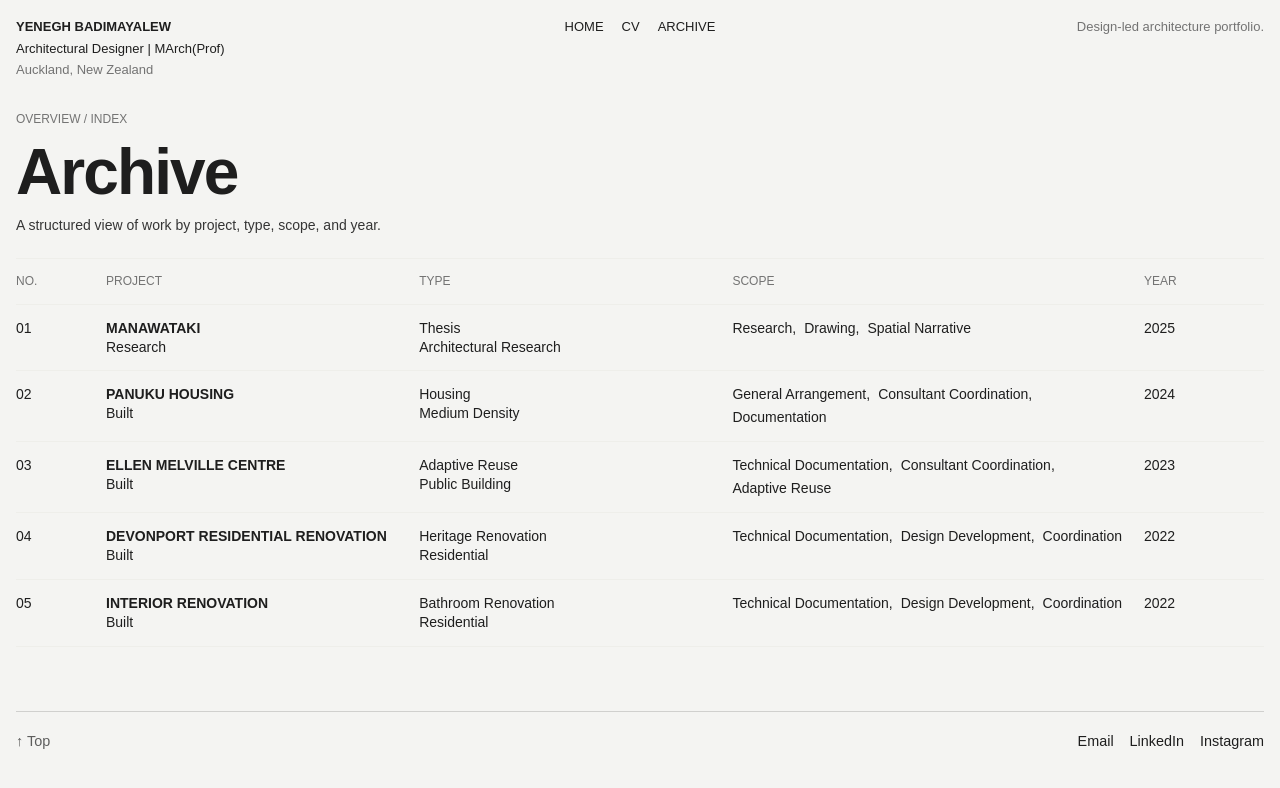
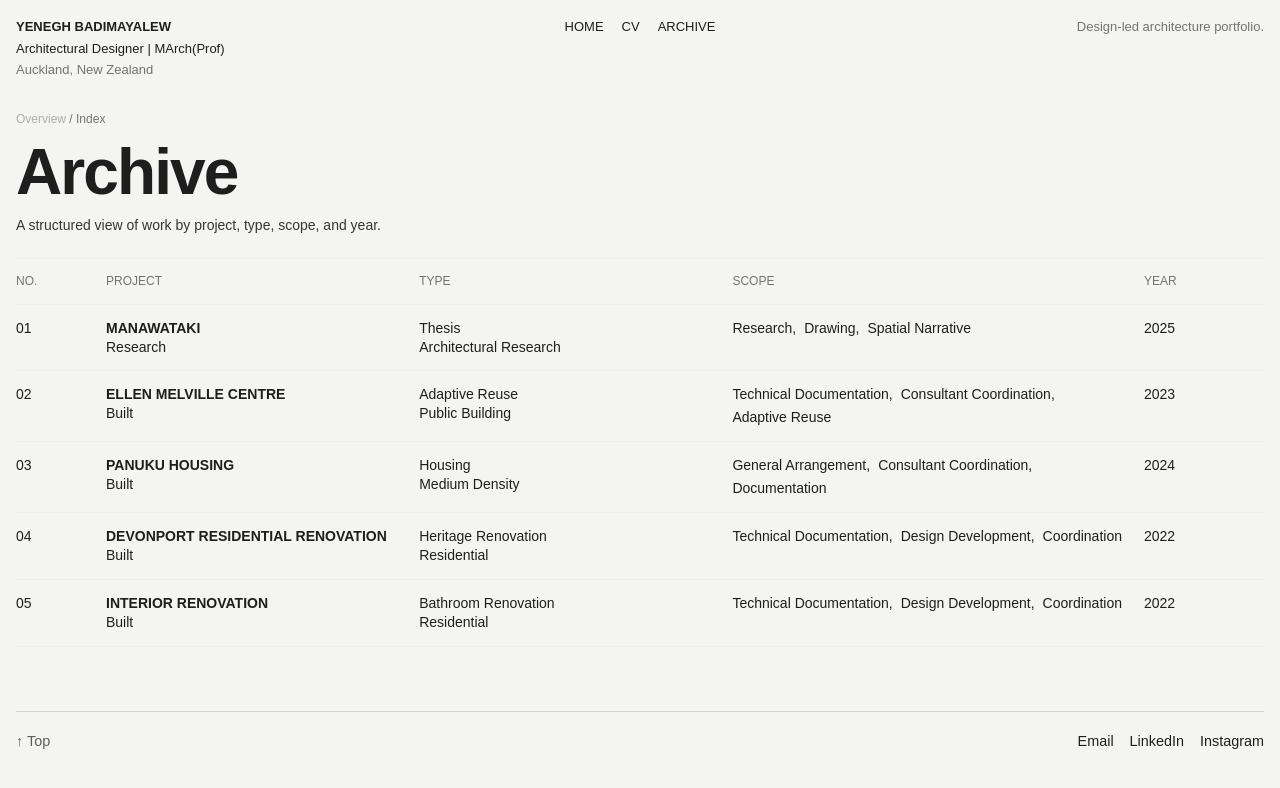
Before and after one commit to Yenegh/yenegh-portfolio, a Next.js app: page /archive in a window 1280 px wide. Shown: the top 788 px of the page. Built offline with nearby package versions, Linux system fonts and the light colour scheme.

Commit message:
Refine homepage and archive interactions with image-backed previews and archive overview

```diff
--- a/app/archive/page.tsx
+++ b/app/archive/page.tsx
@@ -1,16 +1,47 @@
+"use client";
+
+import { useState } from "react";
 import { ProjectTable } from "@/components/ProjectTable";
+import { ArchiveOverview } from "@/components/ArchiveOverview";
 import { projects } from "@/data/projects";
 
 export default function ArchivePage() {
+  const [view, setView] = useState<"index" | "overview">("index");
+
   return (
     <main>
-      <section style={{ paddingBottom: "24px" }}>
-        <p className="section-label">Overview / Index</p>
-        <h1 className="page-title">Archive</h1>
-        <p className="lead">A structured view of work by project, type, scope, and year.</p>
+      <section className="archive-header">
+        <div>
+          <p className="section-label">
+            <button
+              type="button"
+              className={`archive-view-toggle ${view === "overview" ? "is-active" : ""}`}
+              onClick={() => setView("overview")}
+            >
+              Overview
+            </button>
+            {" / "}
+            <button
+              type="button"
+              className={`archive-view-toggle ${view === "index" ? "is-active" : ""}`}
+              onClick={() => setView("index")}
+            >
+              Index
+            </button>
+          </p>
+
+          <h1 className="page-title">Archive</h1>
+          <p className="lead">
+            A structured view of work by project, type, scope, and year.
+          </p>
+        </div>
       </section>
 
-      <ProjectTable projects={projects} />
+      {view === "index" ? (
+        <ProjectTable projects={projects} />
+      ) : (
+        <ArchiveOverview projects={projects} />
+      )}
     </main>
   );
 }
--- a/app/globals.css
+++ b/app/globals.css
@@ -163,6 +163,107 @@ img {
 .project-title {
   font-weight: 600;
   text-transform: uppercase;
+}
+
+.archive-header {
+  padding-bottom: 24px;
+}
+
+.archive-view-toggle {
+  border: none;
+  background: transparent;
+  padding: 0;
+  margin: 0;
+  font: inherit;
+  color: inherit;
+  cursor: pointer;
+  opacity: 0.55;
+}
+
+.archive-view-toggle.is-active {
+  opacity: 1;
+}
+
+.archive-overview {
+  display: grid;
+  grid-template-columns: 320px 1fr;
+  gap: 28px;
+  align-items: start;
+  min-height: 520px;
+}
+
+.archive-overview__preview {
+  position: sticky;
+  top: 24px;
+  min-height: 480px;
+}
+
+.archive-overview__image-wrap {
+  display: flex;
+  align-items: center;
+  justify-content: center;
+  min-height: 480px;
+  padding: 24px;
+  opacity: 0;
+  transition: opacity 0.25s ease;
+}
+
+.archive-overview__image-wrap.is-visible {
+  opacity: 1;
+}
+
+.archive-overview__image {
+  width: 100%;
+  height: 100%;
+  object-fit: contain;
+}
+
+.archive-overview__list {
+  min-width: 0;
+}
+
+.archive-overview__head,
+.archive-overview__row {
+  display: grid;
+  grid-template-columns: 48px 1.3fr 1.1fr 1.8fr 72px;
+  gap: 18px;
+  padding: 14px 0;
+  border-bottom: 1px solid var(--line);
+  align-items: start;
+}
+
+.archive-overview__head {
+  border-top: 1px solid var(--line);
+  font-size: 12px;
+  text-transform: uppercase;
+  color: var(--muted);
+}
+
+.archive-overview__row {
+  color: inherit;
+  text-decoration: none;
+  transition: background-color 0.2s ease;
+}
+
+.archive-overview__row:hover,
+.archive-overview__row.is-active {
+  background: rgba(0, 0, 0, 0.015);
+}
+
+@media (max-width: 900px) {
+  .archive-overview {
+    grid-template-columns: 1fr;
+  }
+
+  .archive-overview__preview {
+    display: none;
+  }
+
+  .archive-overview__head,
+  .archive-overview__row {
+    grid-template-columns: 1fr;
+    gap: 8px;
+  }
 }
 
 .meta-list,
--- /dev/null
+++ b/components/ArchiveOverview.tsx
@@ -0,0 +1,76 @@
+"use client";
+
+import { useMemo, useState } from "react";
+import Link from "next/link";
+import Image from "next/image";
+import type { Project } from "@/data/projects";
+
+export function ArchiveOverview({ projects }: { projects: Project[] }) {
+  const [activeProject, setActiveProject] = useState<Project | null>(null);
+
+  return (
+    <section className="archive-overview">
+      <div className="archive-overview__preview">
+  <div
+    className={`archive-overview__image-wrap ${
+      activeProject?.cardImage ? "is-visible" : ""
+    }`}
+  >
+    {activeProject?.cardImage ? (
+      <img
+        src={activeProject.cardImage}
+        alt=""
+        aria-hidden="true"
+        className="archive-overview__image"
+      />
+    ) : null}
+  </div>
+</div>
+
+      <div
+            className="archive-overview__list"
+            onMouseLeave={() => setActiveProject(null)}
+        >
+        <div className="archive-overview__head">
+          <div>No.</div>
+          <div>Project</div>
+          <div>Type</div>
+          <div>Scope</div>
+          <div>Year</div>
+        </div>
+
+        {projects.map((project) => (
+          <Link
+            key={project.slug}
+            href={`/projects/${project.slug}`}
+            className={`archive-overview__row ${
+              activeProject?.slug === project.slug ? "is-active" : ""
+            }`}
+            onMouseEnter={() => setActiveProject(project)}
+            onFocus={() => setActiveProject(project)}
+          >
+            <div>{project.number}</div>
+
+            <div>
+              <div className="project-title">{project.title}</div>
+              <div>{project.status}</div>
+            </div>
+
+            <div>
+              <div>{project.category}</div>
+              <div>{project.scale}</div>
+            </div>
+
+            <div className="meta-list">
+              {project.scope.map((item) => (
+                <span key={item}>{item}</span>
+              ))}
+            </div>
+
+            <div>{project.year}</div>
+          </Link>
+        ))}
+      </div>
+    </section>
+  );
+}
--- a/data/projects.ts
+++ b/data/projects.ts
@@ -29,7 +29,7 @@ export const projects: Project[] = [
       "A research-led project exploring architecture as ecological partner through narrative, drawing, and typological reframing.",
     scope: ["Research", "Drawing", "Spatial Narrative"],
     tags: ["Ecology", "Thesis", "Representation", "Speculation"],
-    featured: false,
+    featured: true,
     cardImage: "/images/manawataki/card.jpg",
     body: [
       "Use this project slot for one of your conceptual or thesis works. The page is already wired into the archive and homepage.",
@@ -46,40 +46,8 @@ export const projects: Project[] = [
   },
 
   {
-    slug: "panuku-housing",
+    slug: "ellen-melville-centre",
     number: "02",
-    title: "Panuku Housing",
-    year: "2024",
-    category: "Housing",
-    scale: "Medium Density",
-    status: "Built",
-    summary:
-      "A delivery-focused housing project centred on coordinated documentation, consultant alignment, and clear drawing packages.",
-    scope: ["General Arrangement", "Consultant Coordination", "Documentation"],
-    tags: ["Revit", "Housing", "NZ Practice", "Built Work", "Homestar 5"],
-    featured: true,
-    cardImage: "/images/panuku-housing/card.jpg",
-    body: [
-      "A medium-density housing development in Henderson delivering 38 townhouses in the first stage, with subsequent apartment buildings currently underway. The project prioritises environmentally responsive design, achieving a Homestar 6 rating to improve energy efficiency, thermal performance, and long-term affordability for residents.",
-      "My role focused on technical documentation and delivery. This included developing drawing packages, coordinating with consultants across disciplines, and resolving design information through iterative revisions to support consent and construction stages.",
-      "The completed stage contributes to the intensification of Henderson’s town centre, supporting improved access to public transport and local amenities. The project demonstrates how coordinated delivery and environmentally conscious design can work together to produce practical, buildable housing outcomes at scale."
-    ],
-    images: [
-      {
-        src: "/images/panuku-housing/01.jpg",
-        alt: "Panuku Housing placeholder image one",
-        caption: "Replace with a hero image, elevation, or drawing extract."
-      },
-      {
-        src: "/images/panuku-housing/02.svg",
-        alt: "Panuku Housing placeholder image two",
-        caption: "Use captions for role, scale, package type, or drawing note."
-      }
-    ]
-  },
-  {
-    slug: "ellen-melville-centre",
-    number: "03",
     title: "Ellen Melville Centre",
     year: "2023",
     category: "Adaptive Reuse",
@@ -101,6 +69,39 @@ export const projects: Project[] = [
         src: "/images/ellen-melville/01.png",
         alt: "Ellen Melville Centre exterior or interior view",
         caption: "Adaptive reuse project documentation and delivery work."
+      }
+    ]
+  },
+
+  {
+    slug: "panuku-housing",
+    number: "03",
+    title: "Panuku Housing",
+    year: "2024",
+    category: "Housing",
+    scale: "Medium Density",
+    status: "Built",
+    summary:
+      "A delivery-focused housing project centred on coordinated documentation, consultant alignment, and clear drawing packages.",
+    scope: ["General Arrangement", "Consultant Coordination", "Documentation"],
+    tags: ["Revit", "Housing", "NZ Practice", "Built Work", "Homestar 5"],
+    featured: false,
+    cardImage: "/images/panuku-housing/card.jpg",
+    body: [
+      "A medium-density housing development in Henderson delivering 38 townhouses in the first stage, with subsequent apartment buildings currently underway. The project prioritises environmentally responsive design, achieving a Homestar 6 rating to improve energy efficiency, thermal performance, and long-term affordability for residents.",
+      "My role focused on technical documentation and delivery. This included developing drawing packages, coordinating with consultants across disciplines, and resolving design information through iterative revisions to support consent and construction stages.",
+      "The completed stage contributes to the intensification of Henderson’s town centre, supporting improved access to public transport and local amenities. The project demonstrates how coordinated delivery and environmentally conscious design can work together to produce practical, buildable housing outcomes at scale."
+    ],
+    images: [
+      {
+        src: "/images/panuku-housing/01.jpg",
+        alt: "Panuku Housing placeholder image one",
+        caption: "Replace with a hero image, elevation, or drawing extract."
+      },
+      {
+        src: "/images/panuku-housing/02.svg",
+        alt: "Panuku Housing placeholder image two",
+        caption: "Use captions for role, scale, package type, or drawing note."
       }
     ]
   },
```
